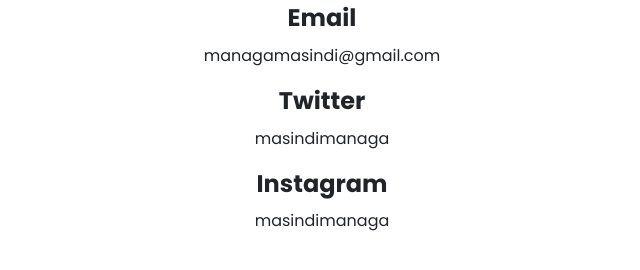
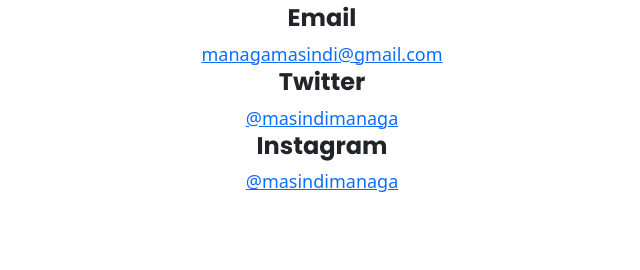
Before and after one commit to MasindiManaga/Portfolio-about, a plain HTML site: page contact.html in a window 1280 px wide. Shown: the part 184-454 px from the top of the page, without its empty margins (318-958 px from the left). Drawn offline with nearby package versions, Linux system fonts and the light colour scheme.

Commit message:
made changes from paragraph to links

```diff
--- a/contact.html
+++ b/contact.html
@@ -26,11 +26,11 @@
     <div class="contact">
             <h1>Let's get in touch!</h1>
             <h3>Email</h3>
-            <p>managamasindi@gmail.com</p>
+            <a href="mailto:managamasindi@gmail.com">managamasindi@gmail.com</a>
             <h3>Twitter</h3>
-            <p>masindimanaga</p>
+            <a href="@masindimanaga">@masindimanaga</a>
             <h3>Instagram</h3>
-            <p>masindimanaga</p>
+            <a href="@masindimanaga">@masindimanaga</a>
             </div>
 
 </body>
--- a/css/style.css
+++ b/css/style.css
@@ -64,4 +64,5 @@
 
 .contact{
 margin: 100px;
+text-align: center;
 }
```
